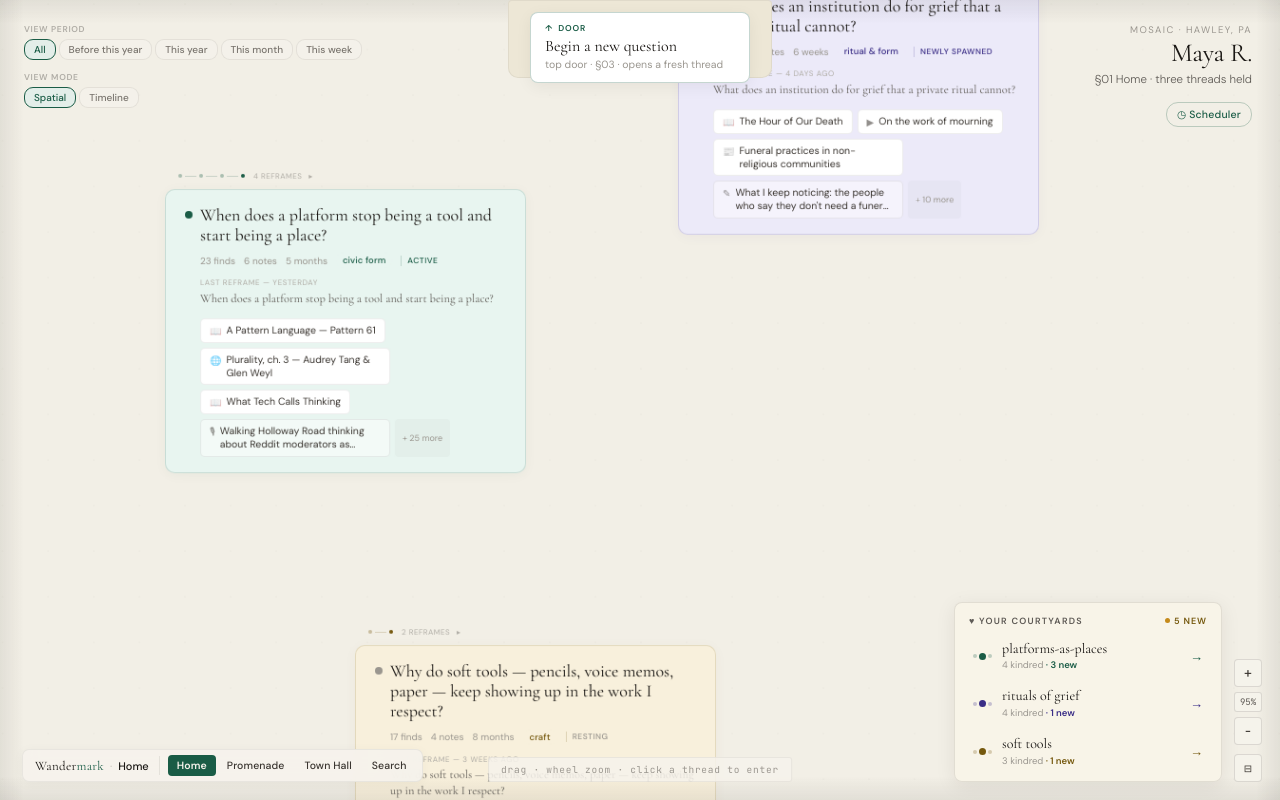
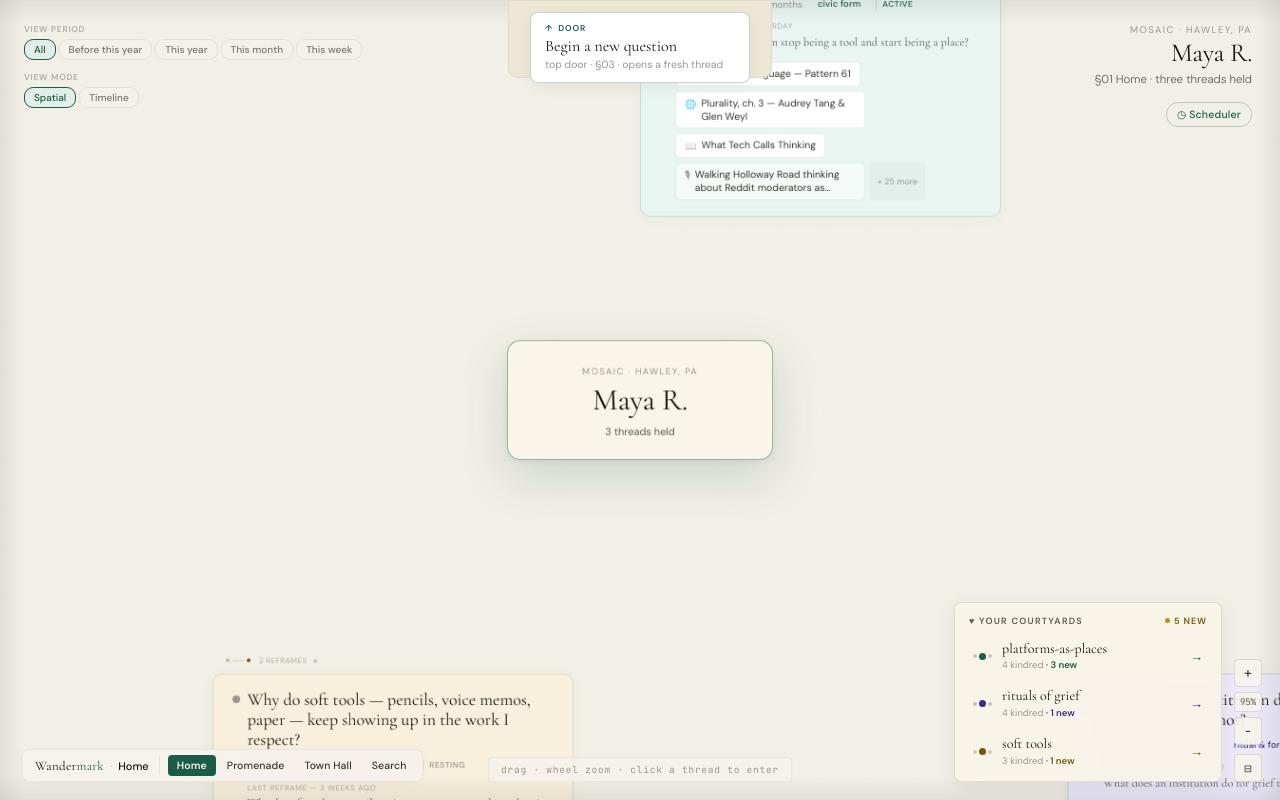
Before and after one commit to mendelyaf-spec/Mosaic, a React (Vite) app: page / in a window 1280 px wide. Built offline with nearby package versions, Linux system fonts and the light colour scheme.

Commit message:
Home: persona at canvas center, threads orbit around her; DoS label fix; thread owner-card click hardening

```diff
--- a/src/rooms/Home.jsx
+++ b/src/rooms/Home.jsx
@@ -947,18 +947,62 @@ function HomeRoom({ navigate, firstUse, viewMode: whoseView = "maya", openerStag
             });
           })()}
           <style>{`@keyframes wmArtIn{from{opacity:0;transform:translate(-50%,-50%) scale(.9)}to{opacity:1;transform:translate(-50%,-50%) scale(1)}}`}</style>
+
+          {/* Persona at the canvas center, with threads orbiting — only in the
+              default "all" view. Period drill-downs keep their time-box layout. */}
+          {!isNested && (() => {
+            const cx = canvasW / 2, cy = canvasH / 2;
+            return (
+              <div data-ui style={{
+                position: "absolute", left: cx, top: cy,
+                transform: "translate(-50%,-50%)",
+                width: 280, padding: "26px 28px 22px",
+                background: "#FAF5E9",
+                border: "1.5px solid rgba(26,92,70,.45)",
+                borderRadius: 14,
+                boxShadow: "0 18px 50px rgba(26,92,70,.18), 0 2px 10px rgba(26,23,20,.06)",
+                textAlign: "center",
+                zIndex: 4,
+                pointerEvents: "none",
+              }}>
+                <div style={{
+                  fontSize: 9.5, letterSpacing: ".15em", textTransform: "uppercase",
+                  color: "#9A968F", marginBottom: 8, fontFamily: FH,
+                }}>Mosaic · Hawley, PA</div>
+                <h2 style={{
+                  fontFamily: SH, fontStyle: "italic", fontSize: 32, fontWeight: 300,
+                  margin: 0, lineHeight: 1, color: "#1A1714", letterSpacing: "-.01em",
+                }}>{personaLabel}</h2>
+                <div style={{
+                  marginTop: 10, fontSize: 11, fontFamily: FH, color: "#5E5A55",
+                }}>{threads.length} {threads.length === 1 ? "thread" : "threads"} held</div>
+              </div>
+            );
+          })()}
+
           {threads.map((t, ti) => {
             const a = activity[t.id] ?? 1;
-            // Seeded threads have a hand-tuned position per period; user-created
-            // threads fall back to a deterministic grid below the seed cluster.
+            // In the default view, lay threads out in an orbit around the
+            // persona at canvas center; in period drill-downs keep the
+            // hand-tuned layout (or fallback grid for user-created threads).
+            let pos;
+            if (!isNested) {
+              const cx = canvasW / 2, cy = canvasH / 2;
+              const N = Math.max(threads.length, 1);
+              // Start at top (12 o'clock) and walk clockwise.
+              const theta = -Math.PI / 2 + (ti / N) * Math.PI * 2;
+              const r = 520;
+              pos = { x: cx + Math.cos(theta) * r, y: cy + Math.sin(theta) * r };
+            } else {
               const seedPos = layout[t.id];
-            const pos = seedPos || (() => {
+              pos = seedPos || (() => {
                 const userIdx = threads.filter(x => !layout[x.id])
                                        .findIndex(x => x.id === t.id);
                 const col = userIdx % 3;
                 const row = Math.floor(userIdx / 3);
                 return { x: 360 + col * 460, y: 1320 + row * 360 };
               })();
+            }
             return (
               <div key={t.id} style={{
                 opacity: a < 0.3 ? 0.28 : a < 0.7 ? 0.6 : 1,
--- a/src/rooms/Search.jsx
+++ b/src/rooms/Search.jsx
@@ -746,7 +746,7 @@ export function SearchRoom({ navigate, fromThreadId, deepenCard }) {
           textTransform: 'uppercase', color: '#9A968F', marginBottom: 6,
           display: 'flex', alignItems: 'center', justifyContent: 'space-between',
         }}>
-          <span>§03 DOS · depth of search{deepen ? <span style={{ color: '#1A5C46' }}> · going deeper</span> : fromThread && <span style={{ color: '#1A5C46' }}> · from your thread</span>}</span>
+          <span>§03 DOS · depth optimized search{deepen ? <span style={{ color: '#1A5C46' }}> · going deeper</span> : fromThread && <span style={{ color: '#1A5C46' }}> · from your thread</span>}</span>
           <div style={{ display: 'flex', gap: 6 }}>
             <button onClick={() => { setHistory(loadHistory()); setHistoryOpen(true); }} style={{
               fontFamily: FONT_MONO, fontSize: 10, letterSpacing: '.14em',
--- a/src/rooms/Thread.jsx
+++ b/src/rooms/Thread.jsx
@@ -453,27 +453,39 @@ function ThreadRoomImpl({ navigate, thread, viewMode = "maya", onClose = null })
   // Maya's own threads carry no owner field; kindred threads (walked into
   // from the courtyard) carry the holder's name.
   const ownerLabel = thread.owner || "Maya R.";
+  const goHome = (e) => {
+    e.stopPropagation();
+    e.preventDefault();
+    navigate("home");
+  };
   const identityCard = (
     <div data-ui
-         onClick={() => navigate("home")}
+         onClick={goHome}
+         onPointerUp={goHome}
          title="Back to home"
          style={{
-      position: "fixed", top: 24, right: 28, zIndex: 30,
+      position: "fixed", top: 24, right: 28, zIndex: 50,
       maxWidth: 260, textAlign: "right",
       cursor: "pointer",
-    }}>
+      padding: "6px 10px",
+      borderRadius: 8,
+      transition: "background .15s ease",
+    }}
+    onMouseEnter={(e) => { e.currentTarget.style.background = "rgba(26,23,20,.06)"; }}
+    onMouseLeave={(e) => { e.currentTarget.style.background = "transparent"; }}>
       <div style={{
         fontSize: 9.5, letterSpacing: ".15em", textTransform: "uppercase",
-        color: "#9A968F", marginBottom: 4,
+        color: "#9A968F", marginBottom: 4, pointerEvents: "none",
       }}>Mosaic · Hawley, PA</div>
       <h1 style={{
         fontFamily: ST, fontSize: 26, fontStyle: "italic", fontWeight: 300,
         margin: 0, lineHeight: 1, color: "#1A1714", letterSpacing: "-.01em",
+        pointerEvents: "none",
       }}>{ownerLabel}</h1>
       <p style={{
         fontSize: 11.5, color: "#5E5A55", fontWeight: 300, margin: "6px 0 0",
-        lineHeight: 1.4,
-      }}>{isOwnThread(thread.id) ? "your thread" : `${ownerLabel}’s thread · you can read it, not edit it`}</p>
+        lineHeight: 1.4, pointerEvents: "none",
+      }}>{isOwnThread(thread.id) ? "your thread · click to go home" : `${ownerLabel}’s thread · click to go home`}</p>
     </div>
   );
 
```
Lines whose indentation alone changed are shown as unchanged.
